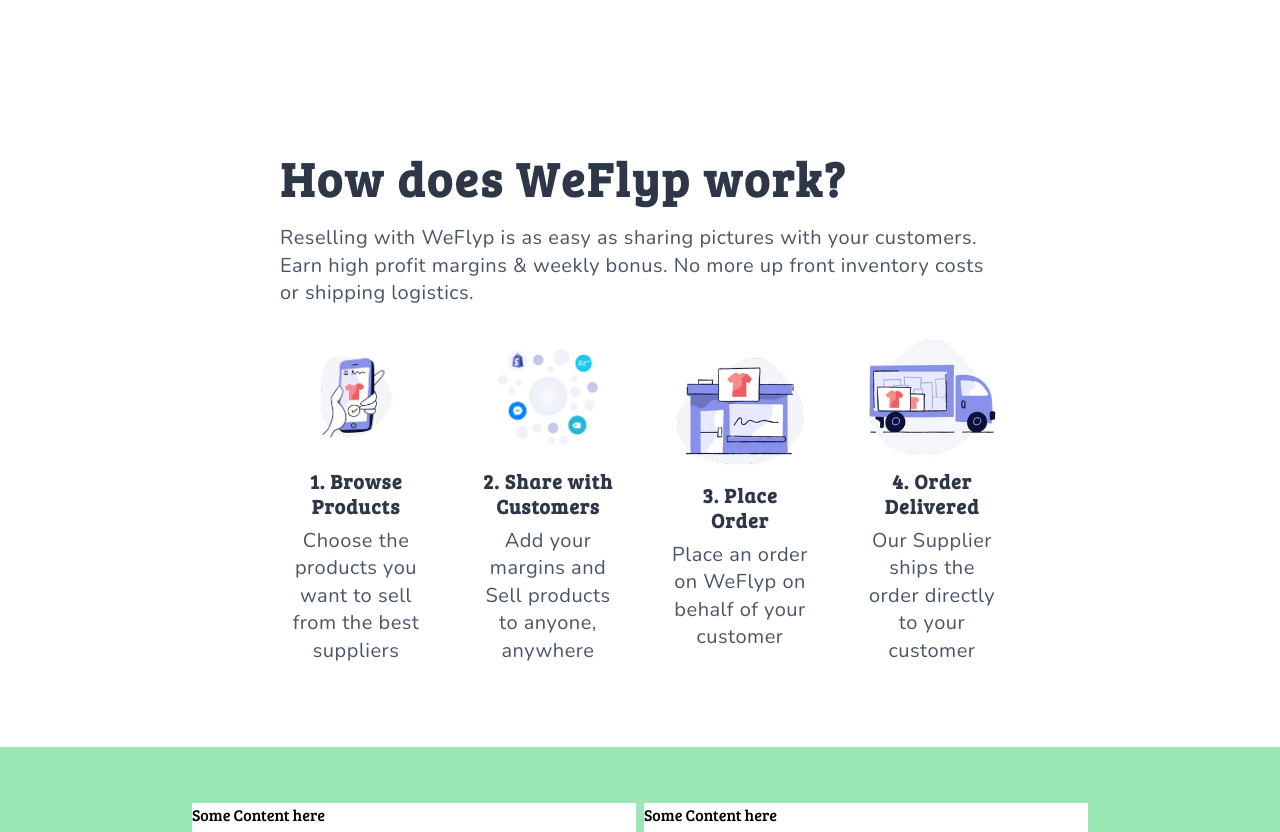
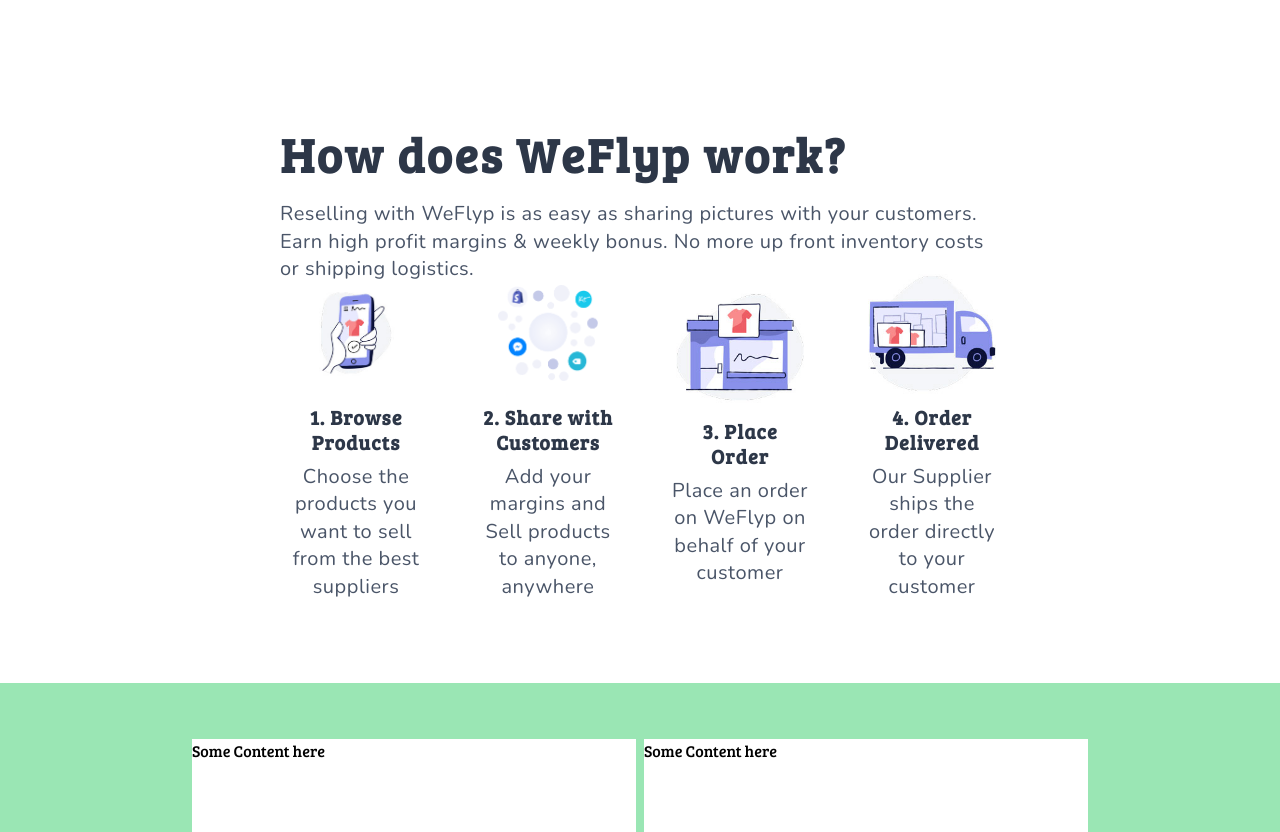
Before and after one commit to BaffourAdu/weflyp, a Vue app: page / in a window 1280 px wide. Shown: the part 740-1572 px from the top of the page. Built offline with nearby package versions, Linux system fonts and the light colour scheme.

Commit message:
Reduced spacing between the title of the how it works section and the icons

```diff
--- a/src/components/HowItWorks.vue
+++ b/src/components/HowItWorks.vue
@@ -1,14 +1,14 @@
 <template>
     <div class="bg-white h-auto py-12 xl:px-64 md:px-8 px-6 mb-16">
-        <div class="bg-white w-full h-54 p-6">
+        <div class="bg-white w-full h-54 px-6">
             <h1 class="lg:text-5xl text-3xl leading-tight text-gray-800 tracking-wider font-semibold">How does WeFlyp work?</h1>
             <p class="md:text-xl text-lg py-4 leading-snug tracking-wide text-gray-700">
                 Reselling with WeFlyp is as easy as sharing pictures
                 with your customers. Earn high profit margins & weekly bonus. No more up front inventory costs or shipping logistics.
             </p>
         </div>
-        <div class="w-full flex flex-col md:flex-shrink lg:flex-row mt-4 text-center">
-            <div class="md:flex w-full m-0  object-center">
+        <div class="w-full flex flex-col md:flex-shrink lg:flex-row text-center">
+            <div class="md:flex w-full m-0 object-center">
                 <div class="flex flex-col justify-center items-center bg-white md:w-2/4 h-64 mt-4 lg:ml-2 p-6">
                     <img class="h-24 mb-2 mt-4" src="../assets/images/browse.jpg" alt="Browse Icon">
                     <h1 class="text-xl leading-tight text-gray-800 tracking-wider font-semibold mt-4">1. Browse Products</h1>
```
